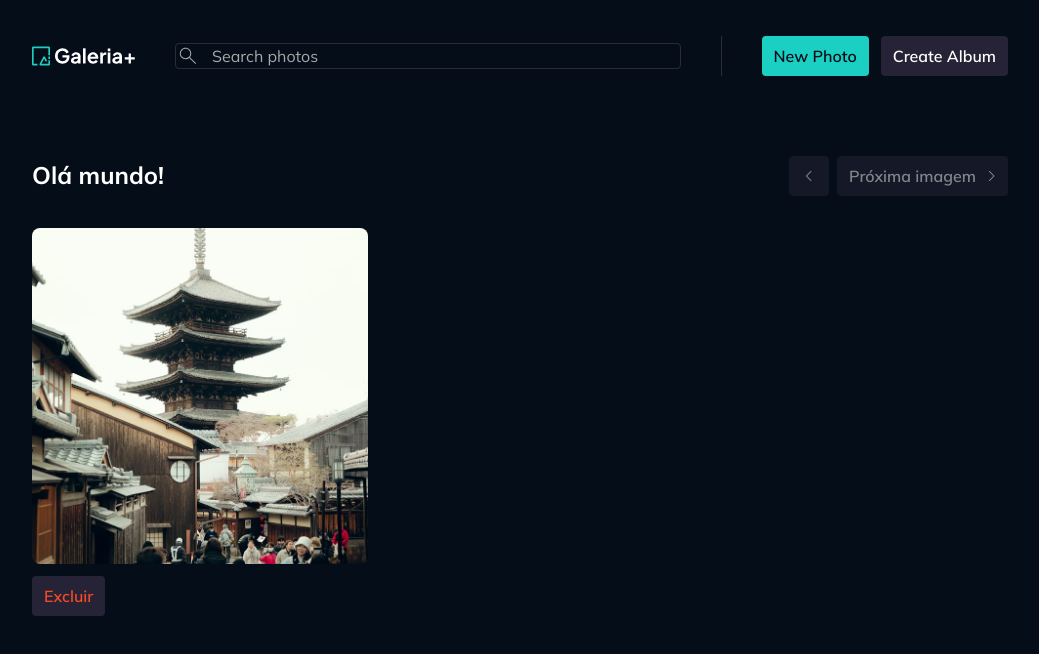
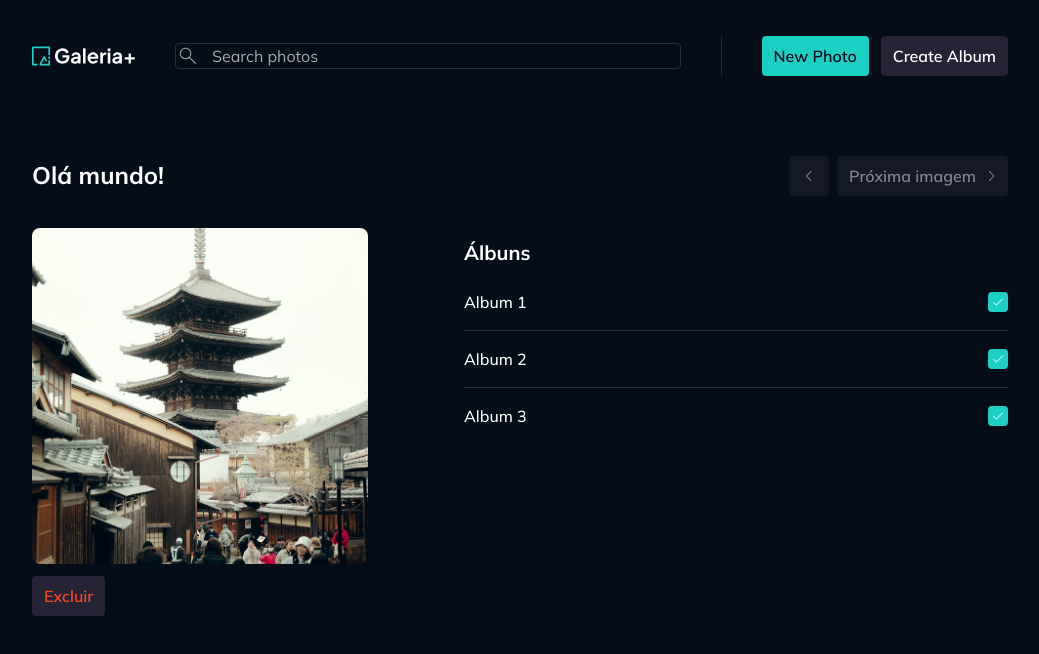
Before and after one commit to brandaoplaster/photo-space, a React (Vite) app: page /fotos/123 in a window 1280 px wide. Shown: the top 654 px of the page, without its empty margins (120-1159 px from the left). Built offline with nearby package versions, Linux system fonts and the light colour scheme.

Commit message:
feat: Adjust page photo details to use AlbumsListSelectable component

```diff
--- a/src/pages/page-photo-details.tsx
+++ b/src/pages/page-photo-details.tsx
@@ -5,6 +5,7 @@ import ImagePreview from "../components/image-preview";
 import Button from "../components/button";
 import type { Photo } from "../context/photos/models/photo";
 import PhotosNavigator from "../context/photos/components/photos-navigator";
+import AlbumsListSelectable from "../context/albums/models/components/albums-list-selectable";
 
 export default function PagePhotoDetails() {
   const isLoadingPhoto = false;
@@ -23,7 +24,9 @@ export default function PagePhotoDetails() {
     <Container>
       <header className="flex items-center justify-between gap-8 mb-8">
         {!isLoadingPhoto ? (
-          <Text variant="heading-large">{photo.title}</Text>
+          <Text as="h2" variant="heading-large">
+            {photo.title}
+          </Text>
         ) : (
           <Skeleton className="w-48 h-8" />
         )}
@@ -31,7 +34,7 @@ export default function PagePhotoDetails() {
         <PhotosNavigator />
       </header>
 
-      <div className="grid grid-cols-[21rem] gap-24">
+      <div className="grid grid-cols-[21rem_1fr] gap-24">
         <div className="space-y-3">
           {!isLoadingPhoto ? (
             <ImagePreview
@@ -49,6 +52,21 @@ export default function PagePhotoDetails() {
             <Skeleton className="w-20 h-10" />
           )}
         </div>
+
+        <div className="py-3">
+          <Text as="h3" variant="heading-medium" className="mb-6">
+            Álbuns
+          </Text>
+          <AlbumsListSelectable
+            photo={photo}
+            albums={[
+              { id: "3421", title: "Album 1" },
+              { id: "123", title: "Album 2" },
+              { id: "456", title: "Album 3" },
+            ]}
+            loading={isLoadingPhoto}
+          />
+        </div>
       </div>
     </Container>
   );
```
